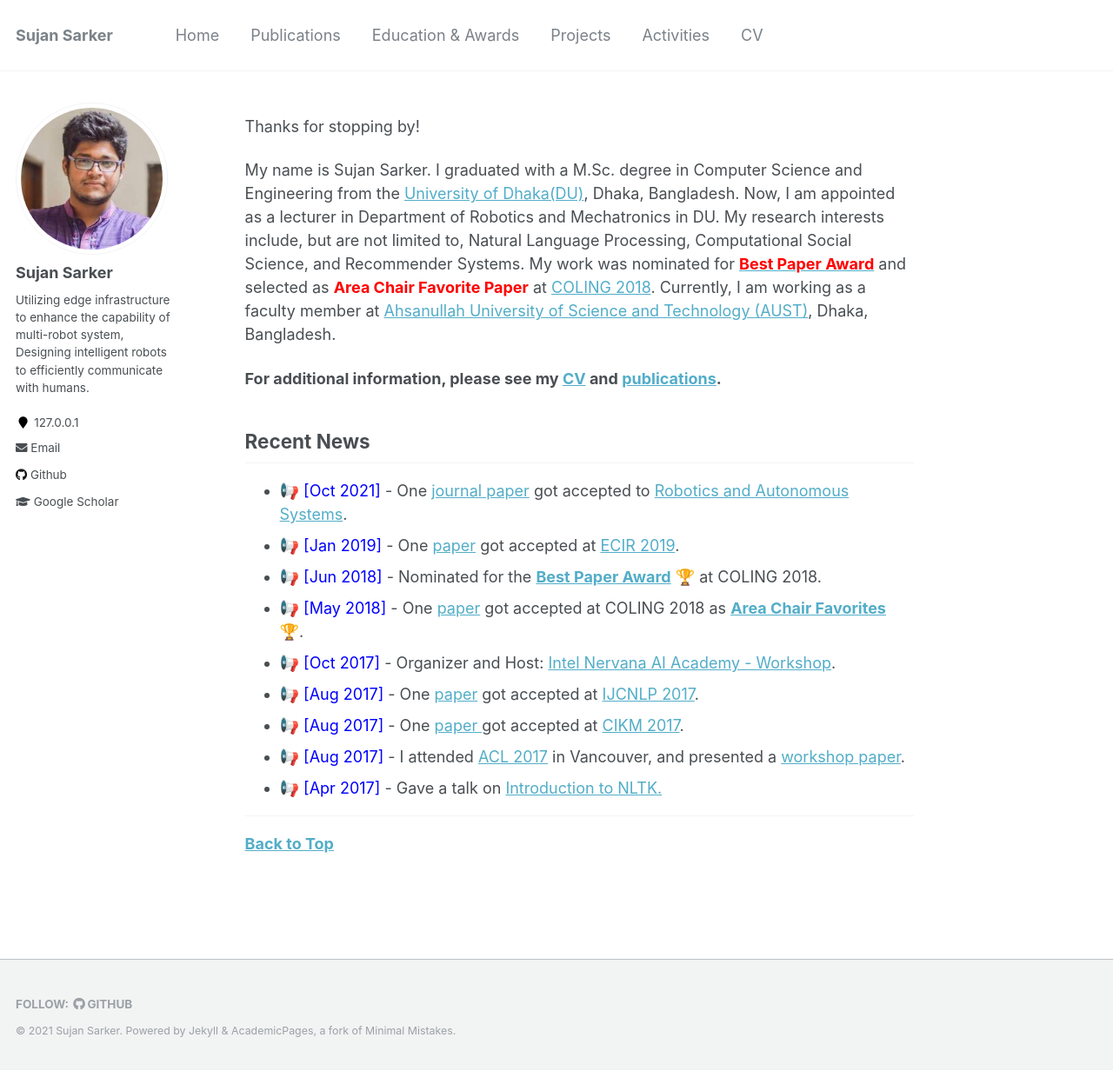
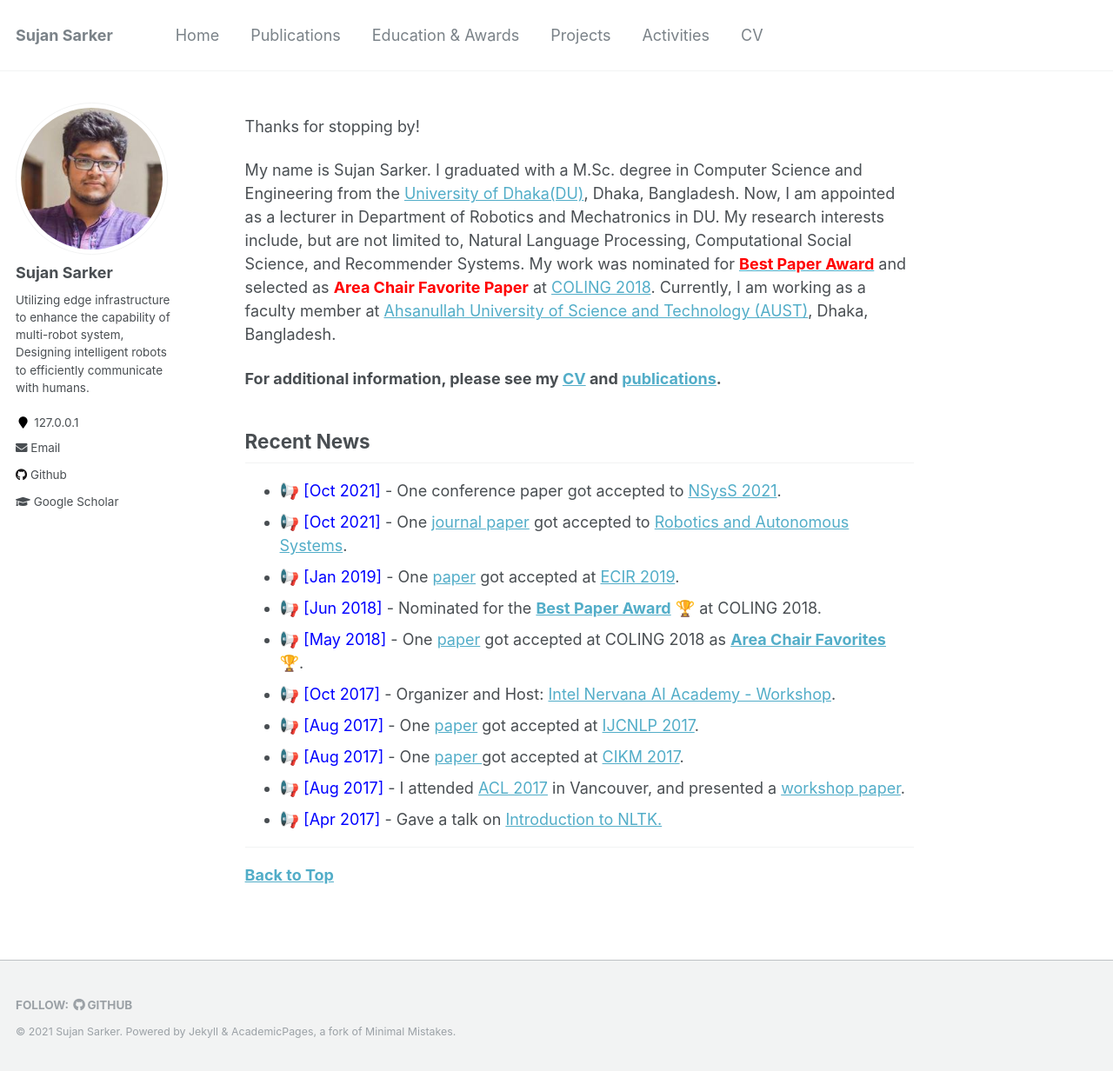
Before and after one commit to sujan-sarker/sujan-sarker.github.io, a Jekyll site: the page built from _pages/about.md, in a window 1280 px wide and 1232 px high. Shown: the whole window at 87% size. Built offline with Jekyll 4.4.1, drawn with Linux system fonts in a browser that asks for light colours.

Commit message:
Update about.md

```diff
--- a/_pages/about.md
+++ b/_pages/about.md
@@ -21,7 +21,7 @@ My name is Sujan Sarker. I graduated with a M.Sc. degree in Computer Science and
 
 
 ## Recent News
-
+* 📢 <span style="color:Blue"> [Oct 2021] </span> - One conference paper got accepted to  [NSysS 2021](https://cse.buet.ac.bd/nsyss2021/).
 * 📢 <span style="color:Blue"> [Oct 2021] </span> - One [journal paper](https://www.sciencedirect.com/science/article/pii/S0921889021001871) got accepted to  [Robotics and Autonomous Systems](https://www.sciencedirect.com/journal/robotics-and-autonomous-systems).
 * 📢 <span style="color:Blue"> [Jan 2019] </span> - One [paper](https://link.springer.com/chapter/10.1007/978-3-030-15719-7_14) got accepted at [ECIR 2019](http://ecir2019.org/).
 * 📢 <span style="color:Blue"> [Jun 2018] </span> - Nominated for the [**Best Paper Award**](http://coling2018.org/coling-2018-best-papers/) 🏆 at COLING 2018.
```
